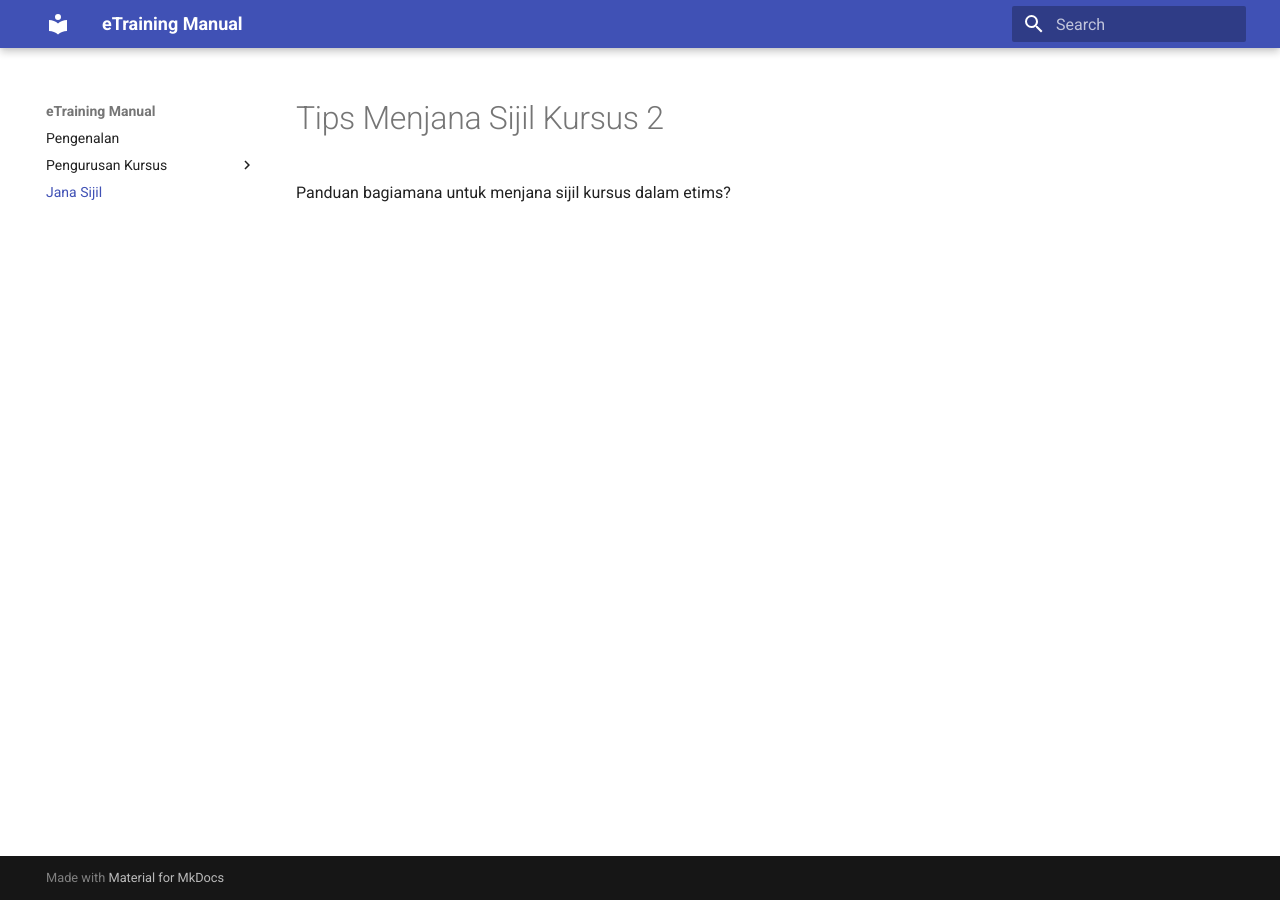
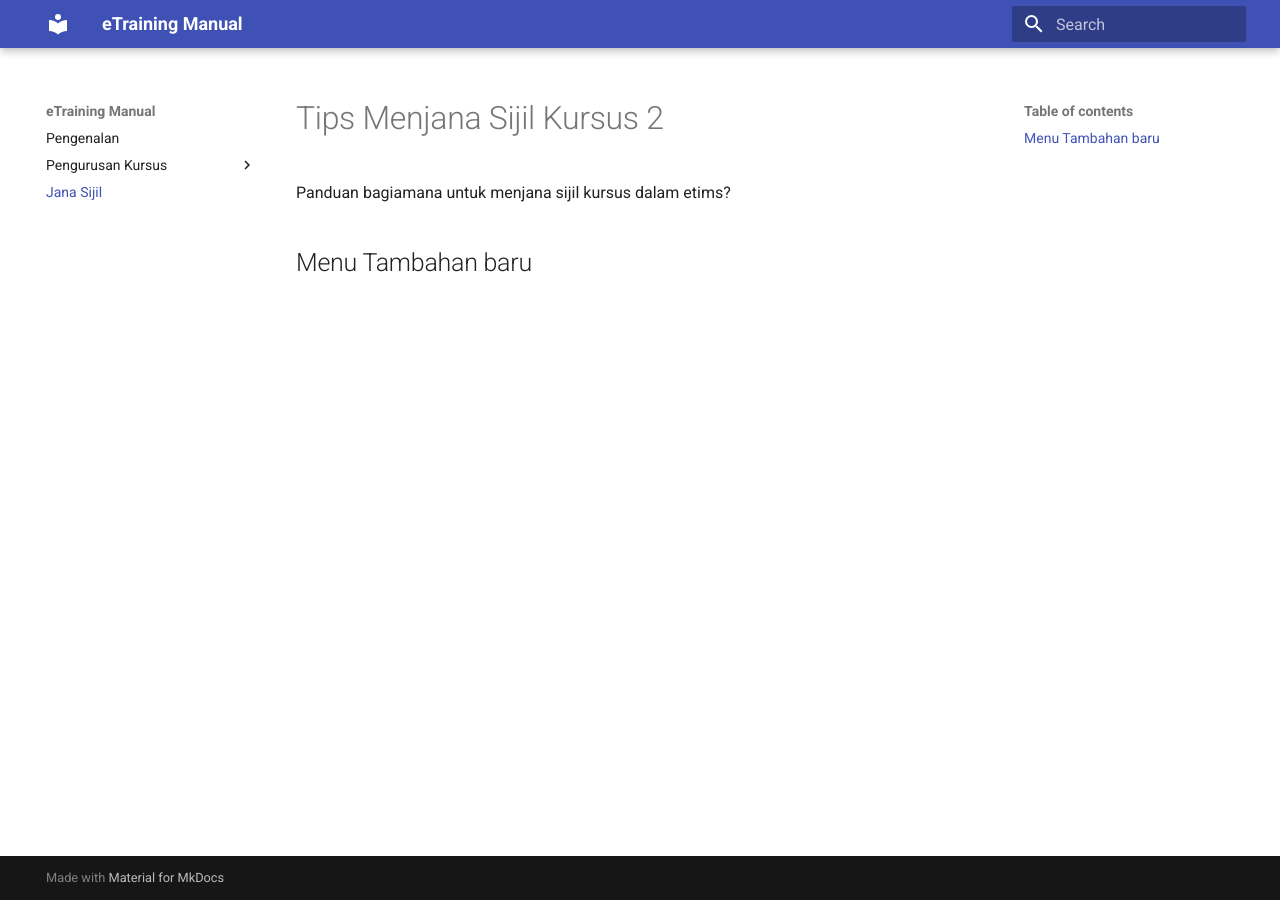
Before and after one commit to akademi-jpj/hello-mkdocs, an MkDocs documentation site: the page built from docs/generate_cert.md, in a window 1280 px wide. Built offline with MkDocs 1.6.1 and Material for MkDocs 9.7.7, drawn with Linux system fonts in a browser that asks for light colours.

```diff
--- a/docs/generate_cert.md
+++ b/docs/generate_cert.md
@@ -1,3 +1,5 @@
 # Tips Menjana Sijil Kursus 2
 
 Panduan bagiamana untuk menjana sijil kursus dalam etims?
+
+## Menu Tambahan baru
```
